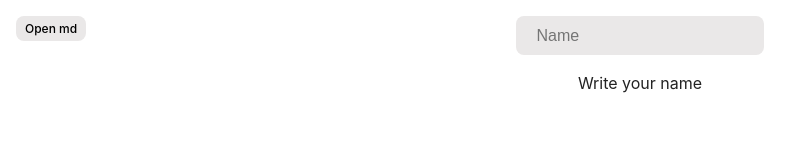
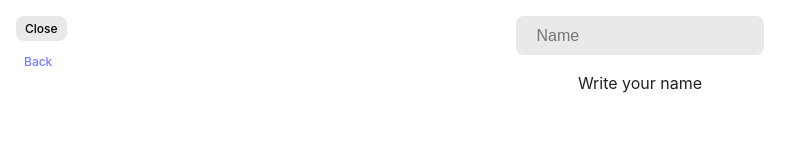
Before and after one commit to Melvynx/beginreact.dev-hooks, a React (Vite) app: page /1-use-state/exercise/1 in a window 1280 px wide. Shown: the top 160 px of the page, without its empty margins (0-811 px from the left). Built offline with nearby package versions, Linux system fonts and the light colour scheme.

Commit message:
Add back button on every pages

```diff
--- a/src/chore/ExerciseProse.jsx
+++ b/src/chore/ExerciseProse.jsx
@@ -1,4 +1,5 @@
 import React, { useEffect, useRef } from 'react';
+import { Link } from 'react-router-dom';
 
 export const ExerciseProse = ({ markdownElement, children }) => {
   return (
@@ -84,20 +85,24 @@ const Prose = ({ children }) => {
     });
   };
 
-  if (!isOpen) {
-    return (
-      <button className="absolute-open-button" onClick={() => handleClick()}>
-        Open md
-      </button>
-    );
-  }
-
   return (
-    <div ref={ref} className="prose">
+    <>
       <button className="absolute-open-button" onClick={() => handleClick()}>
         Close
       </button>
-      {children}
-    </div>
+      <Link
+        to=".."
+        relative="path"
+        className="absolute-open-button"
+        style={{ top: 46 }}
+      >
+        Back
+      </Link>
+      {isOpen ? (
+        <div ref={ref} className="prose">
+          {children}
+        </div>
+      ) : null}
+    </>
   );
 };
--- a/src/chore/Router.jsx
+++ b/src/chore/Router.jsx
@@ -7,8 +7,8 @@
 import React from 'react';
 import { Navigate, Route, Routes } from 'react-router';
 import { Link } from 'react-router-dom';
+import { ExerciseProse } from './ExerciseProse.jsx';
 import { EXERCISES } from './exercises';
-import { ExerciseProse } from './ExerciseProse.jsx';
 
 export const Router = () => {
   return (
@@ -55,7 +55,7 @@ export const Router = () => {
           ))}
 
           <Route
-            path={`/${exercise.name}/solution`}
+            path={`/${exercise.name}/*`}
             element={<Navigate to={`/${exercise.name}`} replace={true} />}
           />
         </React.Fragment>
@@ -89,6 +89,9 @@ const ExerciseRoutes = ({ data }) => {
             Solution {i + 1}
           </Link>
         ))}
+        <Link style={{ marginTop: 64 }} to="/">
+          Home
+        </Link>
       </div>
     </div>
   );
```
